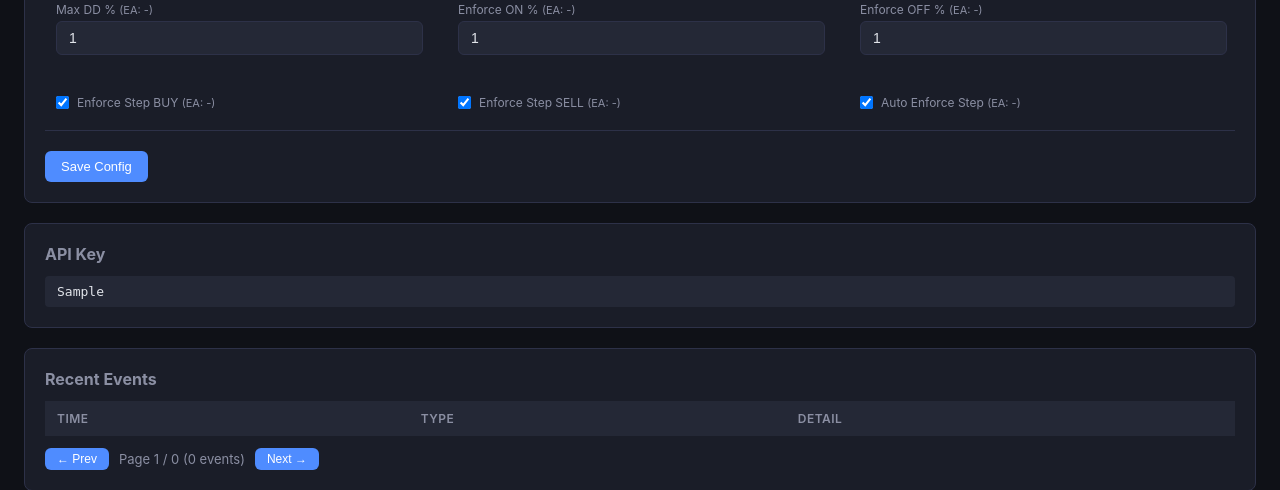
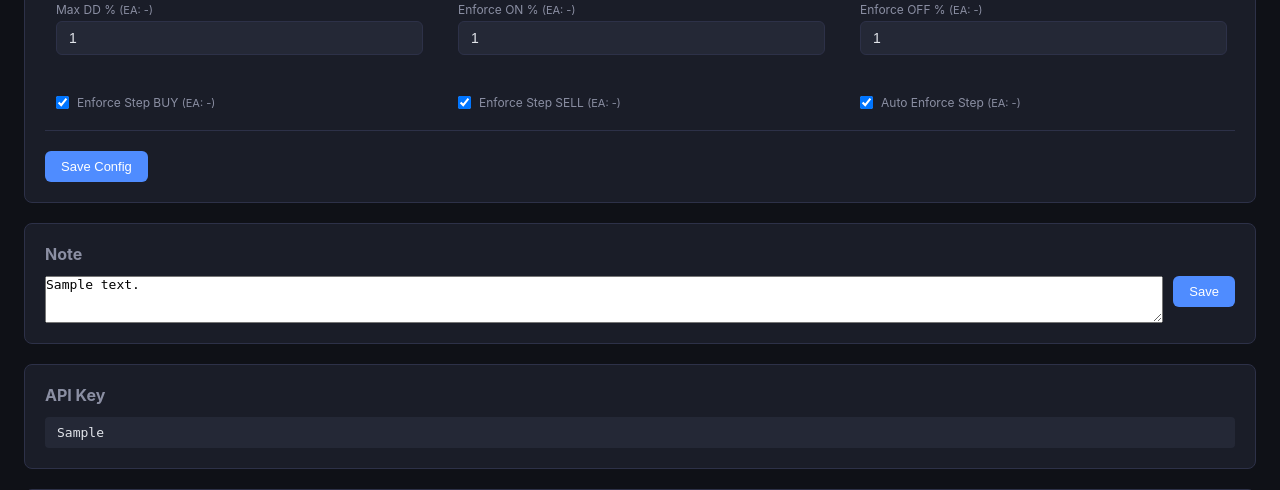
Before and after one commit to ducle8110/ea-remote, a Flask app: page /user/1 in a window 1280 px wide. Shown: the part 1440-1930 px from the top of the page. Run offline with Flask 3, Linux system fonts and the light colour scheme; the visitor is signed in with stand-in values (Sample User, id 1); tables that the repository leaves empty hold one stand-in row (values such as "Sample post"); data that the repository does not hold is empty.

Commit message:
feat: thêm editable Note field trong user detail page
Co-Authored-By: Claude Opus 4.6 <noreply@anthropic.com>

```diff
--- a/remote/api/admin_routes.py
+++ b/remote/api/admin_routes.py
@@ -236,6 +236,17 @@ def create_user():
     }), 201
 
 
+@admin_bp.route('/api/admin/user/<int:user_id>/note', methods=['PUT'])
+@require_admin
+def update_note(user_id):
+    """Update user note."""
+    u = User.query.get_or_404(user_id)
+    data = request.get_json(silent=True) or {}
+    u.note = data.get('note', '')
+    db.session.commit()
+    return jsonify({'status': 'ok'})
+
+
 @admin_bp.route('/api/admin/user/<int:user_id>', methods=['DELETE'])
 @require_admin
 def deactivate_user(user_id):
--- a/remote/dashboard/templates/user_detail.html
+++ b/remote/dashboard/templates/user_detail.html
@@ -211,6 +211,16 @@
             <span id="saveResult" style="margin-left:12px;font-size:13px;color:var(--text2);"></span>
         </div>
     </form>
+</div>
+
+<!-- Note -->
+<div class="card" style="margin-bottom:20px;">
+    <h2>Note</h2>
+    <div style="display:flex;gap:10px;align-items:start;">
+        <textarea id="userNote" rows="3" style="width:100%;font-size:13px;">{{ user.note or '' }}</textarea>
+        <button class="btn btn-primary" style="white-space:nowrap;" onclick="saveNote()">Save</button>
+    </div>
+    <span id="noteResult" style="font-size:12px;color:var(--text2);"></span>
 </div>
 
 <!-- API Key -->
@@ -468,6 +478,18 @@ document.getElementById('uploadForm').addEventListener('submit', async (e) => {
     if (d.status === 'ok') setTimeout(() => location.reload(), 1000);
 });
 
+async function saveNote() {
+    const note = document.getElementById('userNote').value;
+    const res = await fetch(`/api/admin/user/${userId}/note`, {
+        method: 'PUT',
+        headers: {'Content-Type': 'application/json'},
+        body: JSON.stringify({note})
+    });
+    const d = await res.json();
+    document.getElementById('noteResult').textContent = d.status === 'ok' ? 'Saved' : 'Error';
+    setTimeout(() => document.getElementById('noteResult').textContent = '', 2000);
+}
+
 let evtPage = 1;
 let evtTotalPages = 1;
 async function loadEvents(page) {
```
